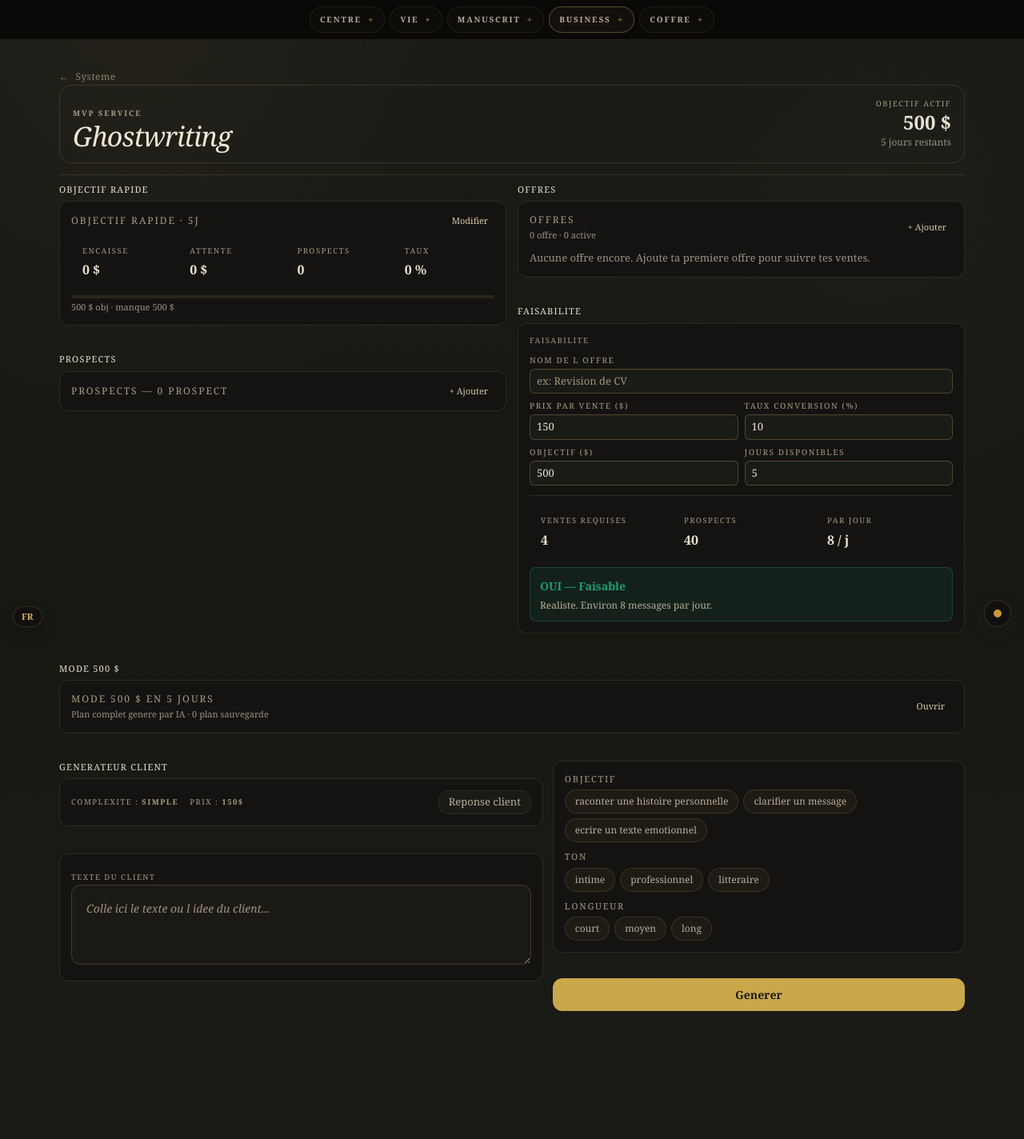
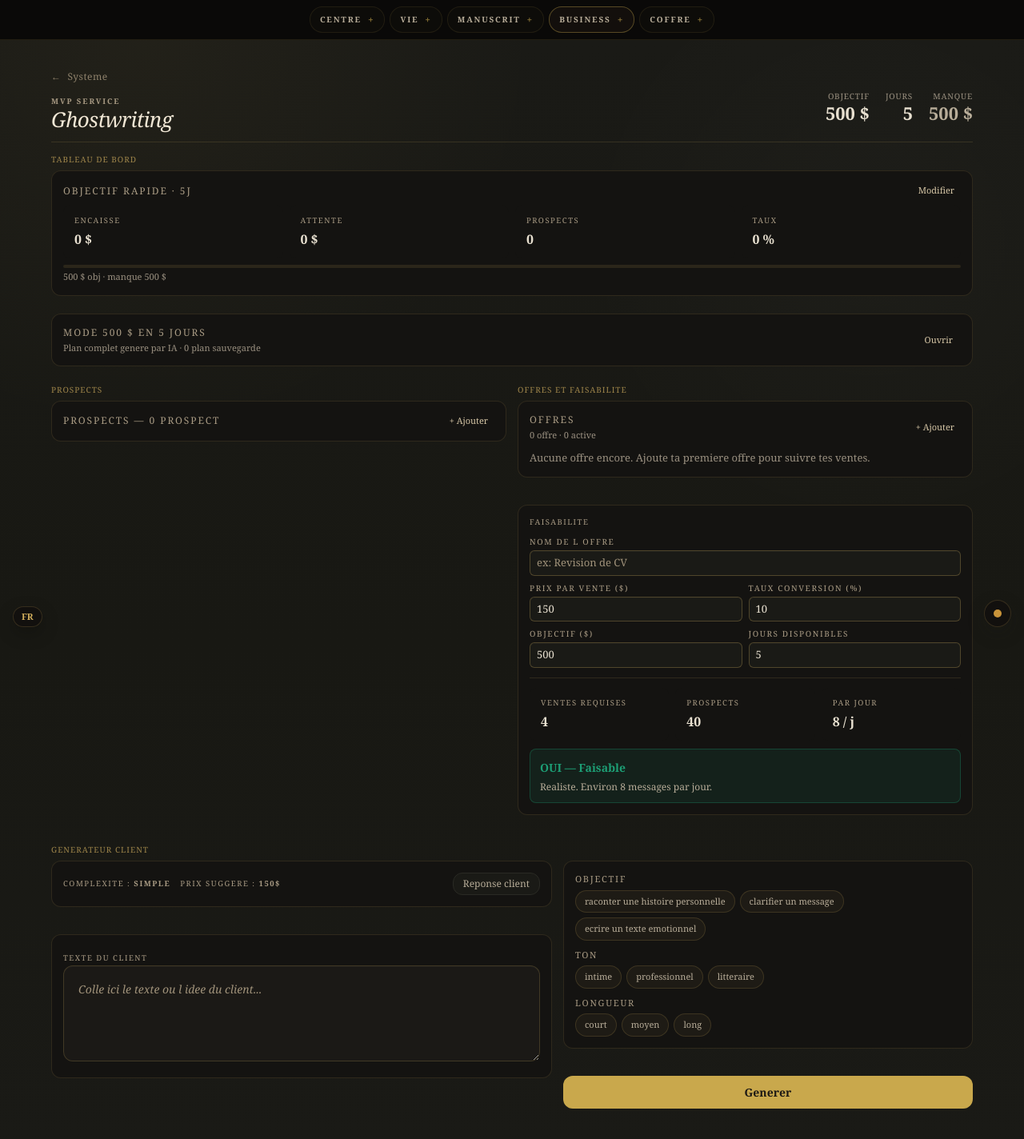
Before and after one commit to sdrapeau053-oss/mon-app, a Next.js app: page /freelance in a window 1280 px wide. Shown: the top 1424 px of the page at 80% size. Before the commit the page ends 1320 px from the top, so only its background shows below. Built offline with nearby package versions, Linux system fonts and the light colour scheme.

Commit message:
freelance : refonte 4 blocs dashboard compact

```diff
--- a/app/freelance/page.tsx
+++ b/app/freelance/page.tsx
@@ -624,147 +624,125 @@ export default function FreelancePage() {
     setTimeout(() => setter(false), 1400);
   }
 
+  const kpis = calculerKPIs(sprint);
+
   return (
     <main className="internal-page">
       <style>
         {`
-          .freelance-dashboard-grid {
+          .fl-label {
+            color: rgba(201,168,92,0.75);
+            font-size: 10px;
+            font-weight: 500;
+            letter-spacing: 0.1em;
+            margin: 0 0 6px;
+            text-transform: uppercase;
+          }
+
+          .fl-2col {
             display: grid;
             gap: 14px;
           }
 
-          .freelance-dashboard-column,
-          .freelance-generator-stack {
+          .fl-stack,
+          .fl-gen {
             display: flex;
             flex-direction: column;
             gap: 12px;
             min-width: 0;
           }
 
-          .freelance-header-panel {
-            align-items: flex-start;
-            border: 1px solid rgba(201,168,92,0.16);
-            border-radius: 14px;
-            display: flex;
-            flex-wrap: wrap;
-            gap: 16px;
-            justify-content: space-between;
-            padding: 14px 16px;
+          @media (min-width: 860px) {
+            .fl-2col {
+              grid-template-columns: 1fr 1fr;
             }
 
-          .freelance-section-title {
-            color: var(--accent-gold);
-            font-size: 11px;
-            letter-spacing: .11em;
-            margin: 0 0 6px;
-            text-transform: uppercase;
-          }
-
-          @media (max-width: 640px) {
-            .freelance-header-panel {
-              flex-direction: column;
-            }
-
-            .freelance-objective-summary {
-              justify-items: start !important;
-            }
-          }
-
-          @media (min-width: 920px) {
-            .freelance-dashboard-grid {
-              grid-template-columns: minmax(0, 1fr) minmax(0, 1fr);
-            }
-
-            .freelance-generator-stack {
+            .fl-gen {
               display: grid;
-              grid-column: 1 / -1;
-              grid-template-columns: minmax(0, 1.08fr) minmax(0, .92fr);
-            }
-
-            .freelance-mode-wide {
-              grid-column: 1 / -1;
+              grid-template-columns: 1.1fr 0.9fr;
+              gap: 14px;
             }
           }
         `}
       </style>
 
-      <SystemPageShell maxWidth={1180}>
-        <header className="internal-header" style={{ marginBottom: 10 }}>
+      <SystemPageShell maxWidth={1200}>
+        <header className="internal-header" style={{ marginBottom: 14 }}>
           <BackLink label="Systeme" />
-          <div className="freelance-header-panel">
+          <div style={{ display: "flex", alignItems: "center", justifyContent: "space-between", flexWrap: "wrap", gap: 10 }}>
             <div>
-              <p className="internal-kicker" style={{ marginBottom: 4 }}>MVP service</p>
-              <h1 className="internal-title" style={{ fontSize: 34, fontStyle: "italic", marginBottom: 0 }}>Ghostwriting</h1>
+              <p className="internal-kicker" style={{ marginBottom: 2 }}>MVP service</p>
+              <h1 className="internal-title" style={{ fontSize: 26, fontStyle: "italic", marginBottom: 0 }}>Ghostwriting</h1>
             </div>
-            <div className="freelance-objective-summary" style={{ display: "grid", gap: 4, justifyItems: "end", paddingTop: 2 }}>
-              <p className="label-meta" style={{ margin: 0 }}>Objectif actif</p>
-              <strong style={{ color: "var(--accent-gold)", fontFamily: "var(--font-serif)", fontSize: 24, lineHeight: 1 }}>{sprint.objectif} $</strong>
-              <span style={{ color: "var(--text-muted)", fontSize: 12 }}>{calculerKPIs(sprint).joursRestants} jours restants</span>
+            <div style={{ display: "flex", gap: 20, alignItems: "baseline", flexWrap: "wrap" }}>
+              <div style={{ textAlign: "right" }}>
+                <p style={{ fontSize: 10, color: "var(--text-muted)", margin: "0 0 2px", textTransform: "uppercase", letterSpacing: "0.08em" }}>Objectif</p>
+                <strong style={{ color: "var(--accent-gold)", fontFamily: "var(--font-serif)", fontSize: 22, lineHeight: 1 }}>{sprint.objectif} $</strong>
+              </div>
+              <div style={{ textAlign: "right" }}>
+                <p style={{ fontSize: 10, color: "var(--text-muted)", margin: "0 0 2px", textTransform: "uppercase", letterSpacing: "0.08em" }}>Jours</p>
+                <strong style={{ color: "var(--text-main)", fontFamily: "var(--font-serif)", fontSize: 22, lineHeight: 1 }}>{kpis.joursRestants}</strong>
+              </div>
+              <div style={{ textAlign: "right" }}>
+                <p style={{ fontSize: 10, color: "var(--text-muted)", margin: "0 0 2px", textTransform: "uppercase", letterSpacing: "0.08em" }}>Manque</p>
+                <strong style={{ color: kpis.manque === 0 ? "#1D9E75" : "var(--text-soft)", fontFamily: "var(--font-serif)", fontSize: 22, lineHeight: 1 }}>{kpis.manque} $</strong>
+              </div>
             </div>
           </div>
         </header>
 
-        <div className="freelance-dashboard-grid">
-          <div className="freelance-dashboard-column">
+        <section style={{ marginBottom: 14 }}>
+          <p className="fl-label">Tableau de bord</p>
+          <SprintPanel sprint={sprint} onUpdate={setSprint} />
+          <div style={{ marginTop: 10 }}>
+            <Mode500Panel mode500={mode500} onUpdate={setMode500} />
+          </div>
+        </section>
+
+        <div className="fl-2col" style={{ marginBottom: 14 }}>
           <section>
-              <p className="freelance-section-title">Objectif rapide</p>
-              <SprintPanel sprint={sprint} onUpdate={setSprint} />
-            </section>
-            <section>
-              <p className="freelance-section-title">Prospects</p>
+            <p className="fl-label">Prospects</p>
             <CRMPanel prospects={prospects} onUpdate={setProspects} />
           </section>
+          <section className="fl-stack">
+            <div>
+              <p className="fl-label">Offres et Faisabilite</p>
+              <BibliothequeOffresPanel offres={offres} onUpdate={setOffres} />
             </div>
-
-          <div className="freelance-dashboard-column">
-            <section>
-              <p className="freelance-section-title">Offres</p>
-              <BibliothequeOffresPanel offres={offres} onUpdate={setOffres} />
-            </section>
-            <section>
-              <p className="freelance-section-title">Faisabilite</p>
             <CalculateurPanel calc={calc} onUpdate={setCalc} />
           </section>
         </div>
 
-          <div className="freelance-generator-stack">
-            <section className="freelance-mode-wide">
-              <p className="freelance-section-title">Mode 500 $</p>
-              <Mode500Panel mode500={mode500} onUpdate={setMode500} />
-            </section>
-
         <section>
-              <p className="freelance-section-title">Generateur client</p>
-              <div className="freelance-dashboard-column">
+          <p className="fl-label">Generateur client</p>
+          <div className="fl-gen">
+            <div className="fl-stack">
               <SystemPanel ariaLabel="Analyse" compact>
-                  <div style={{ display: "flex", alignItems: "center", gap: 14, flexWrap: "wrap" }}>
+                <div style={{ display: "flex", alignItems: "center", gap: 12, flexWrap: "wrap", marginBottom: clientResponse !== "" ? 10 : 0 }}>
                   <span className="label-meta" style={{ margin: 0 }}>Complexite : <strong>{qa.complexite}</strong></span>
-                    <span className="label-meta" style={{ margin: 0 }}>Prix : <strong>{qa.prix}</strong></span>
-                    <button className="btn-ghost" type="button" onClick={() => { setClientResponse("Voici ce que je te propose :\nUn texte narratif base sur ton histoire.\n\nDelai : 3 jours\nPrix : " + qa.prix); setCrCopied(false); }} style={{ marginLeft: "auto", padding: "4px 12px", fontSize: 13 }}>Reponse client</button>
+                  <span className="label-meta" style={{ margin: 0 }}>Prix suggere : <strong>{qa.prix}</strong></span>
+                  <button className="btn-ghost" type="button" onClick={() => { setClientResponse("Voici ce que je te propose :\nUn texte narratif base sur ton histoire.\n\nDelai : 3 jours\nPrix : " + qa.prix); setCrCopied(false); }} style={{ marginLeft: "auto", padding: "4px 12px", fontSize: 12 }}>Reponse client</button>
                 </div>
                 {clientResponse !== "" ? (
-                    <div style={{ marginTop: 10, padding: "10px 12px", background: "rgba(201,168,92,0.06)", borderRadius: 8 }}>
+                  <div style={{ padding: "10px 12px", background: "rgba(201,168,92,0.06)", borderRadius: 8 }}>
                     <div style={{ display: "flex", justifyContent: "space-between", marginBottom: 4 }}>
-                        <span style={{ fontSize: 12, color: "var(--text-muted)" }}>Reponse client</span>
+                      <span style={{ fontSize: 11, color: "var(--text-muted)" }}>Reponse client</span>
                       <button className="soft-button" type="button" onClick={() => copier(clientResponse, setCrCopied)} style={{ fontSize: 11 }}>{crCopied ? "Copie" : "Copier"}</button>
                     </div>
-                      <p style={{ fontSize: 13, color: "var(--text-soft)", lineHeight: 1.6, margin: 0, whiteSpace: "pre-wrap" }}>{clientResponse}</p>
+                    <p style={{ fontSize: 12, color: "var(--text-soft)", lineHeight: 1.6, margin: 0, whiteSpace: "pre-wrap" }}>{clientResponse}</p>
                   </div>
                 ) : null}
               </SystemPanel>
-
               <SystemPanel ariaLabel="Texte du client" compact>
                 <label className="label-meta" htmlFor="client-text">Texte du client</label>
                 <textarea className="textarea-atelier" id="client-text" value={form.clientText}
                   onChange={(e) => setForm((c) => ({ ...c, clientText: e.target.value }))}
                   placeholder="Colle ici le texte ou l idee du client..."
-                    style={{ fontSize: 14, minHeight: 100 }}
+                  style={{ fontSize: 14, minHeight: 120 }}
                 />
               </SystemPanel>
             </div>
-            </section>
-
-            <section style={{ display: "flex", flexDirection: "column", gap: 10 }}>
+            <div className="fl-stack">
               <SystemPanel ariaLabel="Options" compact>
                 <div style={{ display: "flex", flexDirection: "column", gap: 10 }}>
                   {(["objectifs", "tons", "longueurs"] as OptionGroup[]).map((group) => (
@@ -777,7 +755,7 @@ export default function FreelancePage() {
                           const on = form[group].includes(value);
                           return (
                             <button key={value} type="button" onClick={() => toggleOpt(group, value)}
-                              style={{ padding: "5px 12px", fontSize: 12, borderRadius: 99, cursor: "pointer", background: on ? "rgba(201,168,92,0.25)" : "rgba(201,168,92,0.06)", border: on ? "1px solid rgba(201,168,92,0.6)" : "1px solid rgba(201,168,92,0.18)", color: on ? "var(--text-main)" : "var(--text-soft)", fontWeight: on ? 600 : 400 }}>
+                              style={{ padding: "5px 11px", fontSize: 11, borderRadius: 99, cursor: "pointer", background: on ? "rgba(201,168,92,0.25)" : "rgba(201,168,92,0.06)", border: on ? "1px solid rgba(201,168,92,0.6)" : "1px solid rgba(201,168,92,0.18)", color: on ? "var(--text-main)" : "var(--text-soft)", fontWeight: on ? 600 : 400 }}>
                               {value}
                             </button>
                           );
@@ -787,16 +765,14 @@ export default function FreelancePage() {
                   ))}
                 </div>
               </SystemPanel>
-
-              <div style={{ display: "flex", gap: 8, marginTop: 0 }}>
+              <div style={{ display: "flex", gap: 8 }}>
                 <button className="btn-primary" type="button" onClick={handleGenerate} disabled={isGenerating} style={{ flex: 1 }}>
                   {isGenerating ? "Generation..." : "Generer"}
                 </button>
                 {result !== "" ? <button className="btn-ghost" type="button" onClick={handleGenerate} disabled={isGenerating}>Regenerer</button> : null}
               </div>
-
               {generationError !== "" || result !== "" ? (
-                <SystemPanel ariaLabel="Resultat" compact style={{ marginTop: 0 }}>
+                <SystemPanel ariaLabel="Resultat" compact>
                   <div style={{ display: "flex", justifyContent: "space-between", marginBottom: 6 }}>
                     <p className="label-meta" style={{ margin: 0 }}>Resultat</p>
                     {result !== "" ? <button className="soft-button" type="button" onClick={() => copier(result, setCopied)} style={{ fontSize: 11 }}>{copied ? "Copie" : "Copier"}</button> : null}
@@ -807,9 +783,9 @@ export default function FreelancePage() {
                   }
                 </SystemPanel>
               ) : null}
-            </section>
             </div>
           </div>
+        </section>
       </SystemPageShell>
     </main>
   );
```
Lines whose indentation alone changed are shown as unchanged.
